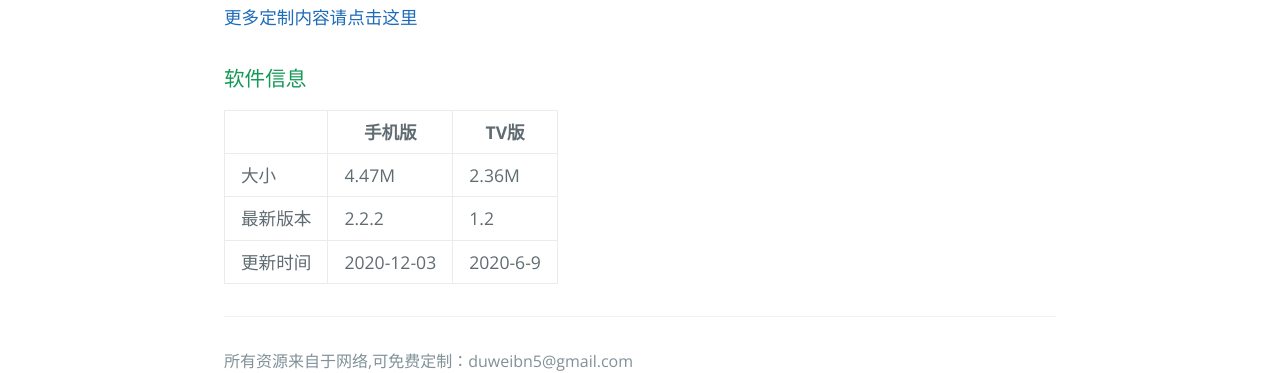
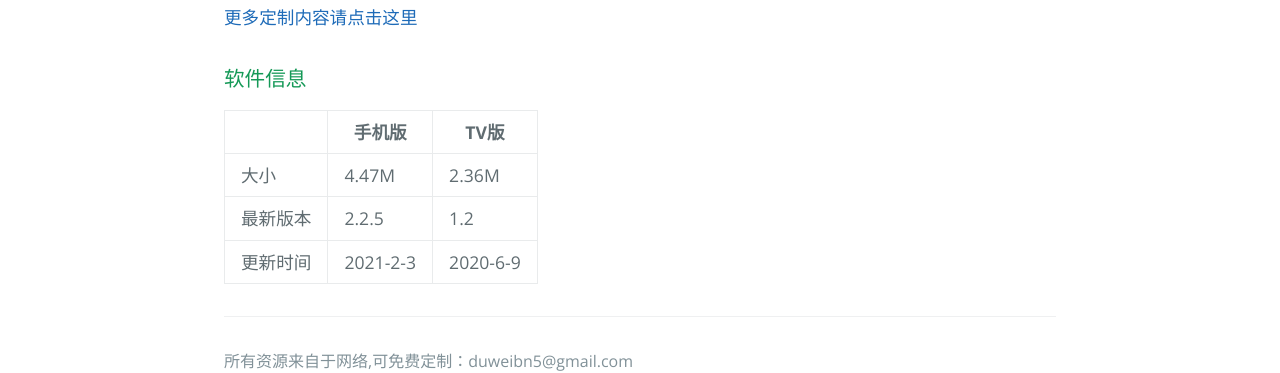
Before and after one commit to 51video/51video.github.io, a Jekyll site: the page built from index.md, in a window 1280 px wide. Shown: the part 1374-1747 px from the top of the page. Built offline with Jekyll 4.4.1, drawn with Linux system fonts in a browser that asks for light colours.

Commit message:
update version

```diff
--- a/index.md
+++ b/index.md
@@ -37,5 +37,5 @@ layout: default
 |     | 手机版  | TV版  |
 |  ----  | ----  | ----  |
 | 大小  | 4.47M | 2.36M |
-| 最新版本  | 2.2.2 | 1.2 |
-| 更新时间  | 2020-12-03 | 2020-6-9 |
+| 最新版本  | 2.2.5 | 1.2 |
+| 更新时间  | 2021-2-3 | 2020-6-9 |
```
